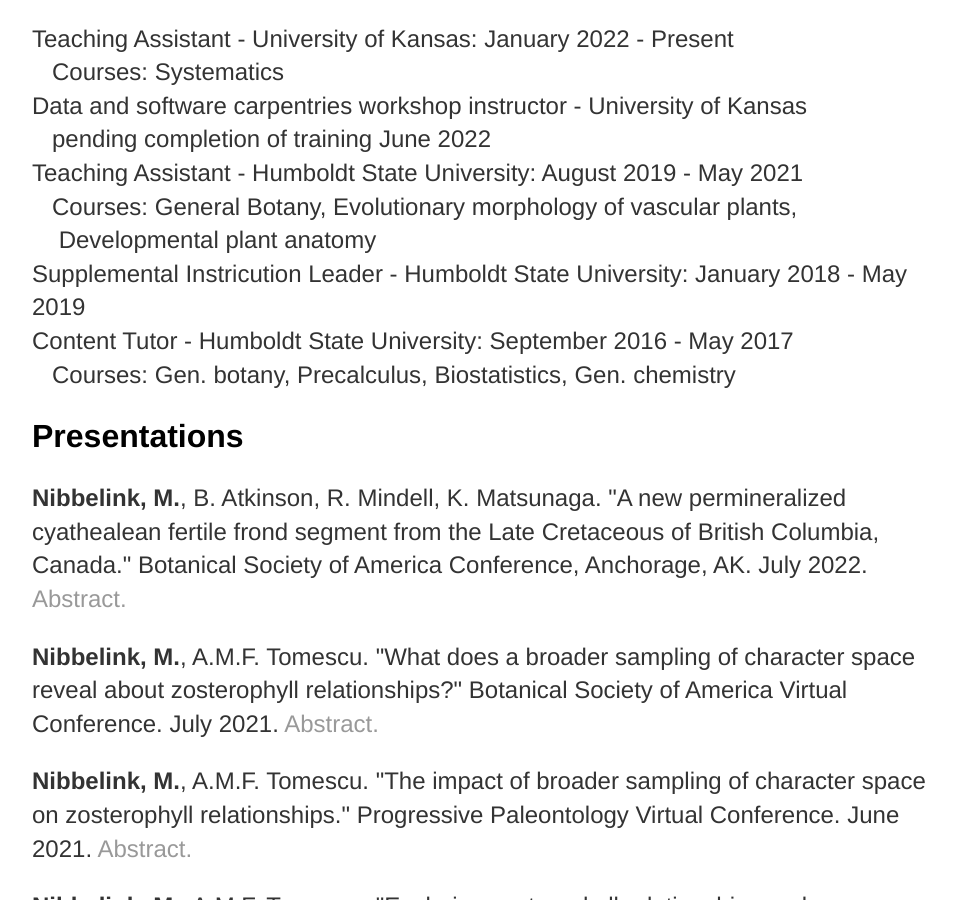
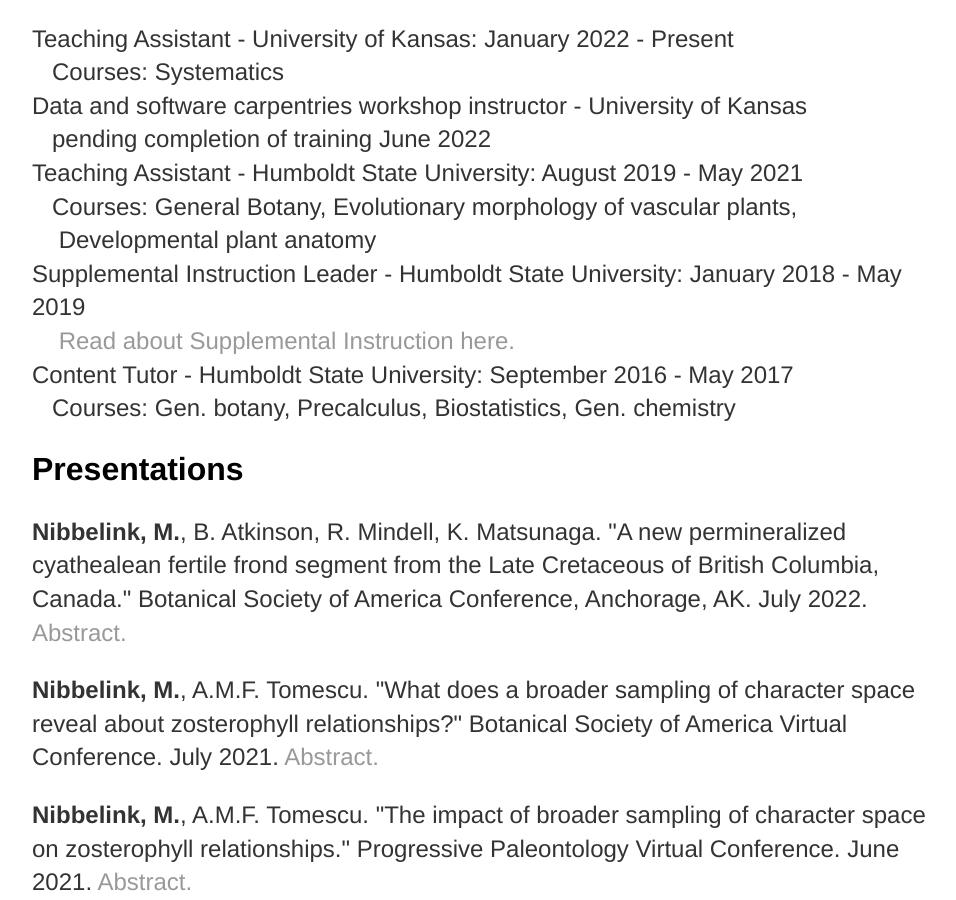
Before and after one commit to megannibbs/megannibbelink.github.io, a Jekyll site: the page built from cv/index.html, in a window 1280 px wide and 900 px high, scrolled down 1040 px. Shown: the whole window, without its empty margins (160-1116 px from the left). Built offline with Jekyll 4.4.1, drawn with Linux system fonts in a browser that asks for light colours.

Commit message:
Update index.html

```diff
--- a/cv/index.html
+++ b/cv/index.html
@@ -26,7 +26,8 @@
 		Data and software carpentries workshop instructor - University of Kansas </br> &nbsp;&nbsp;&nbsp;pending completion of training June 2022</br>
 		Teaching Assistant - Humboldt State University: August 2019 - May 2021</br>
 		&nbsp;&nbsp;&nbsp;Courses: General Botany, Evolutionary morphology of vascular plants, </br> &nbsp;&nbsp;&nbsp;&nbsp;Developmental plant anatomy</br>
-		Supplemental Instricution Leader - Humboldt State University: January 2018 - May 2019</br>
+		Supplemental Instruction Leader - Humboldt State University: January 2018 - May 2019</br>
+		&nbsp;&nbsp;&nbsp;<a href="https://learning.humboldt.edu/SI"> Read about Supplemental Instruction here.</a></br>
 		Content Tutor - Humboldt State University: September 2016 - May 2017</br>
 		&nbsp;&nbsp;&nbsp;Courses: Gen. botany, Precalculus, Biostatistics, Gen. chemistry</br></p>
 	<h2>Presentations</h2>
```
